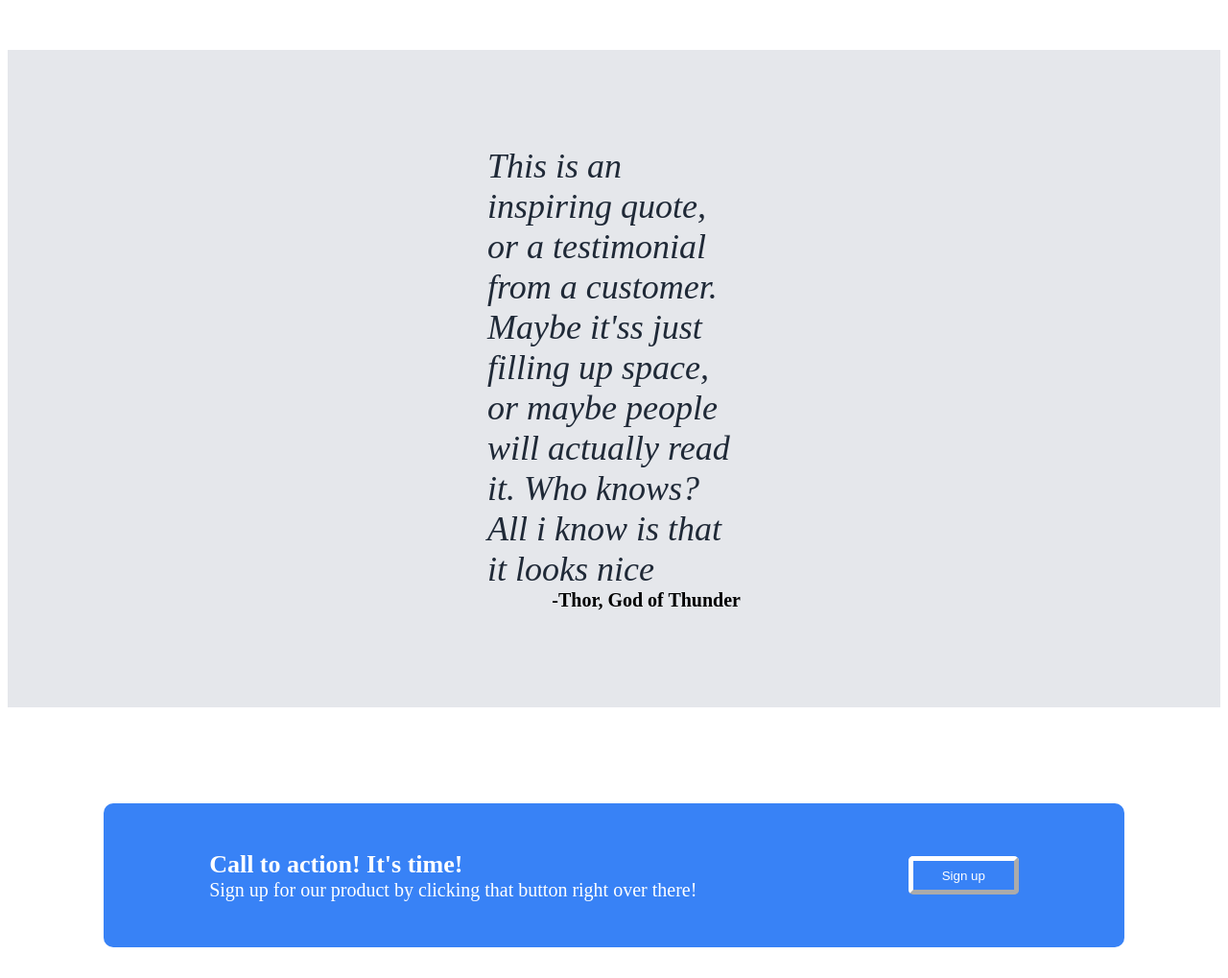
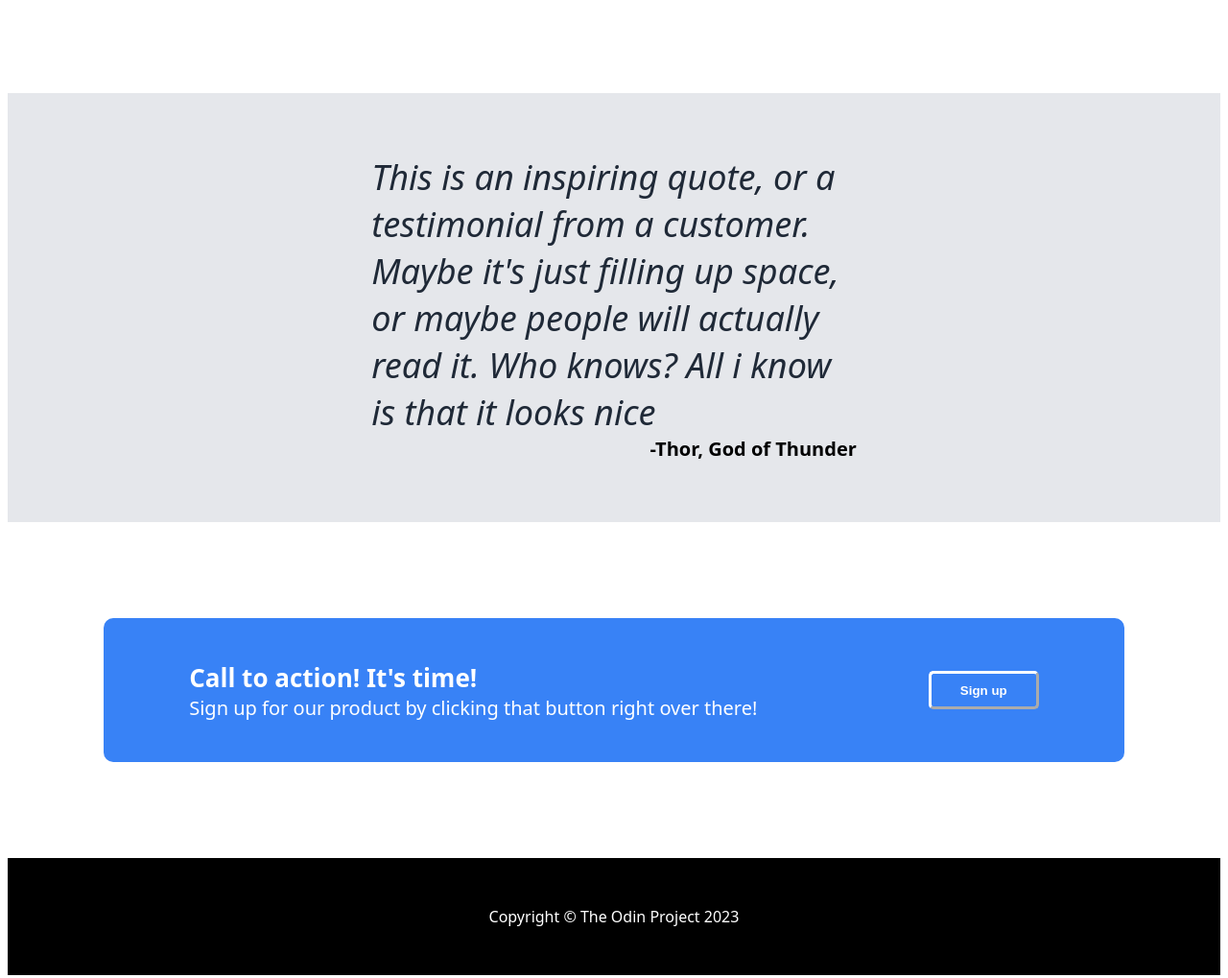
Before and after one commit to zmgj/Landing-Page, a plain HTML site: page index.html in a window 1280 px wide. Shown: the part 1008-2027 px from the top of the page at 96% size. Drawn offline with Linux system fonts and the light colour scheme.

Commit message:
finish project2

```diff
--- a/index.html
+++ b/index.html
@@ -46,7 +46,7 @@
             </div>
         </div>
         <div class="container3">
-            <div class="quote">This is an inspiring quote, or a testimonial from a customer. Maybe it'ss just filling up space, or maybe people will actually read it. Who knows? All i know is that it looks nice</div>
+            <div class="quote">This is an inspiring quote, or a testimonial from a customer. Maybe it's just filling up space, or maybe people will actually read it. Who knows? All i know is that it looks nice</div>
             <div class="quoter">-Thor, God of Thunder</div>
         </div>
         <div class="container4">
@@ -55,7 +55,7 @@
                     <div class="top">Call to action! It's time!</div>
                     <div class="bottom">Sign up for our product by clicking that button right over there!</div>
                 </div>
-                <button class="signup2">Sign up</button>
+                <button class="signup2"><strong>Sign up</strong></button>
             </div>
         </div>
         <div class="footer">Copyright &copy The Odin Project 2023</div>
--- a/styles.css
+++ b/styles.css
@@ -1,4 +1,5 @@
 body {
+    font-family: system-ui, -apple-system, BlinkMacSystemFont, 'Segoe UI', Roboto, Oxygen, Ubuntu, Cantarell, 'Open Sans', 'Helvetica Neue', sans-serif;
     display: flex;
     flex-direction: column;
 
@@ -103,16 +104,16 @@ a {
     background-color: #E5E7EB;
     display:flex;
     flex-direction: column;
-    padding: 100px 500px;
+    padding: 5% 30%;
 }
 .quote {
     font-size: 36px;
     font-style: italic;
     color: #1f2937;
-    font-weight: 400;
     display: flex;
-    flex-shrink: 1;
+    font-weight: lighter;
 }
+
 .quoter {
     font-weight: 900;
     display: flex;
@@ -144,7 +145,7 @@ a {
     padding: 5px 30px;
     border-radius: 5px;
     border-color: white;
-    border-width: thick;
+    border-width: 3px;
 }
 
 .text4 .top {
```
